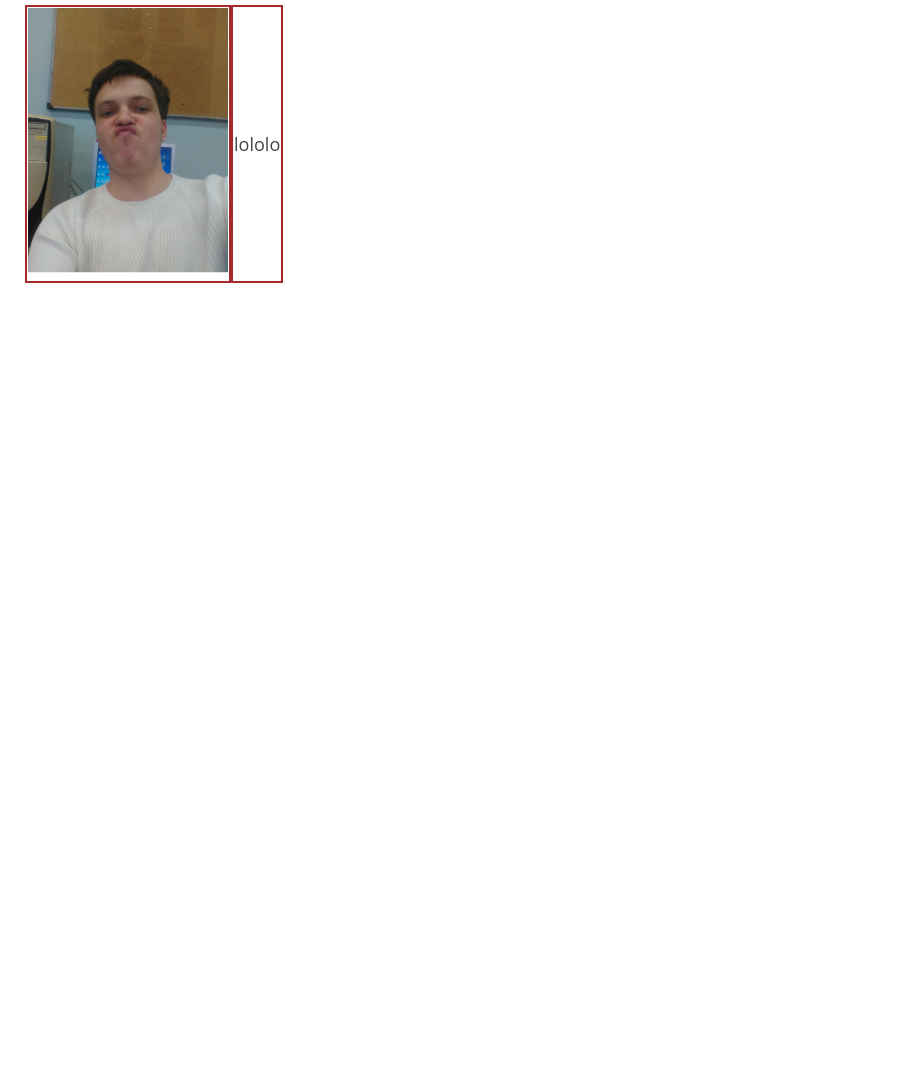
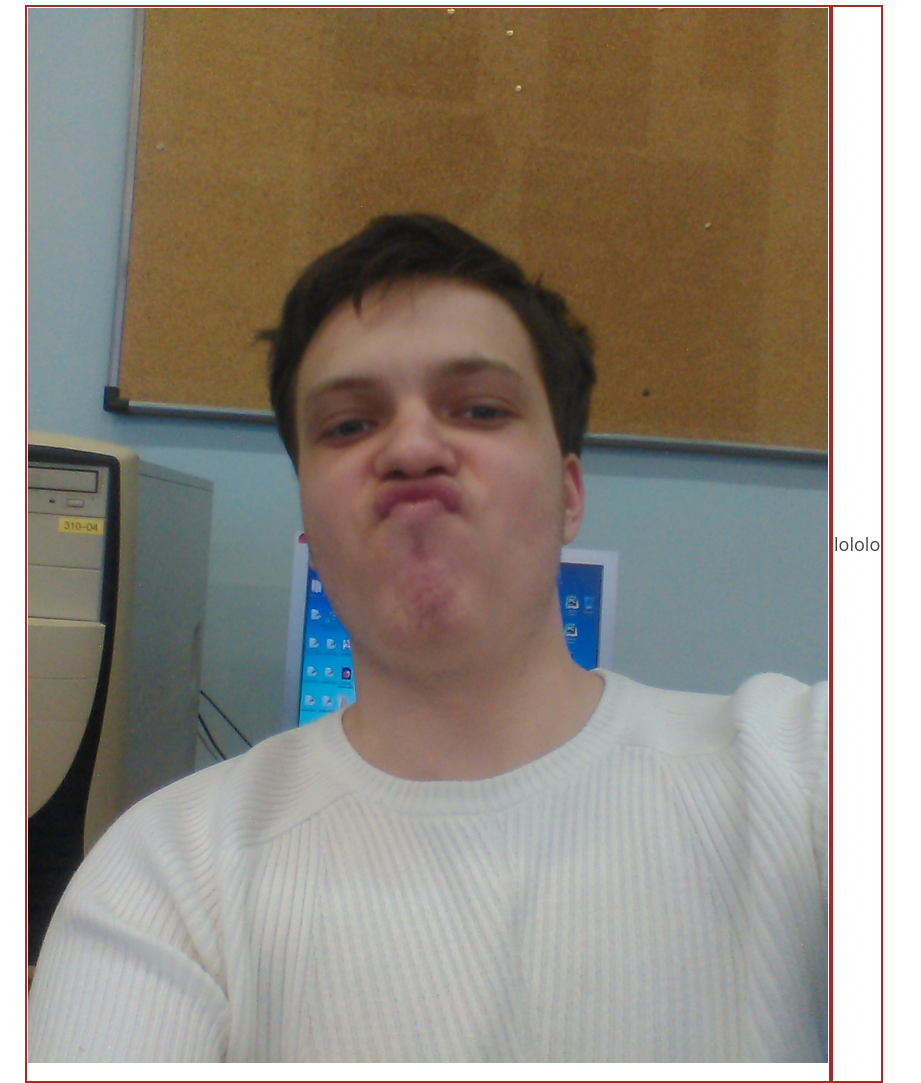
Before and after one commit to Bebekalka/Bebekalka.github.io, a plain HTML site: page index.html in a window 1280 px wide. Shown: the whole page, without its empty margins (0-921 px from the left). Before the commit the page ends 800 px from the top, so only its background shows below. Drawn offline with Linux system fonts and the light colour scheme.

Commit message:
Update style.css

```diff
--- a/style.css
+++ b/style.css
@@ -10,5 +10,5 @@ td {
   border: 2px solid brown;
 }
 img{
-  width: 200px;
+  width: 800px;
 }
```
